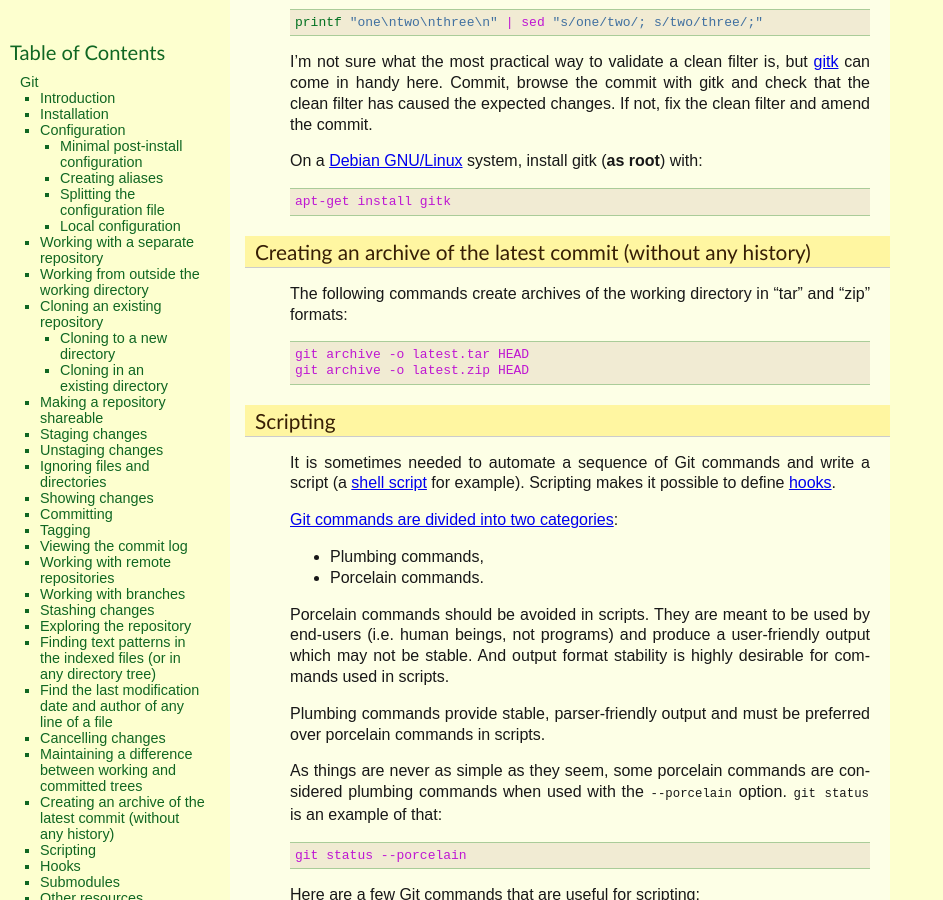
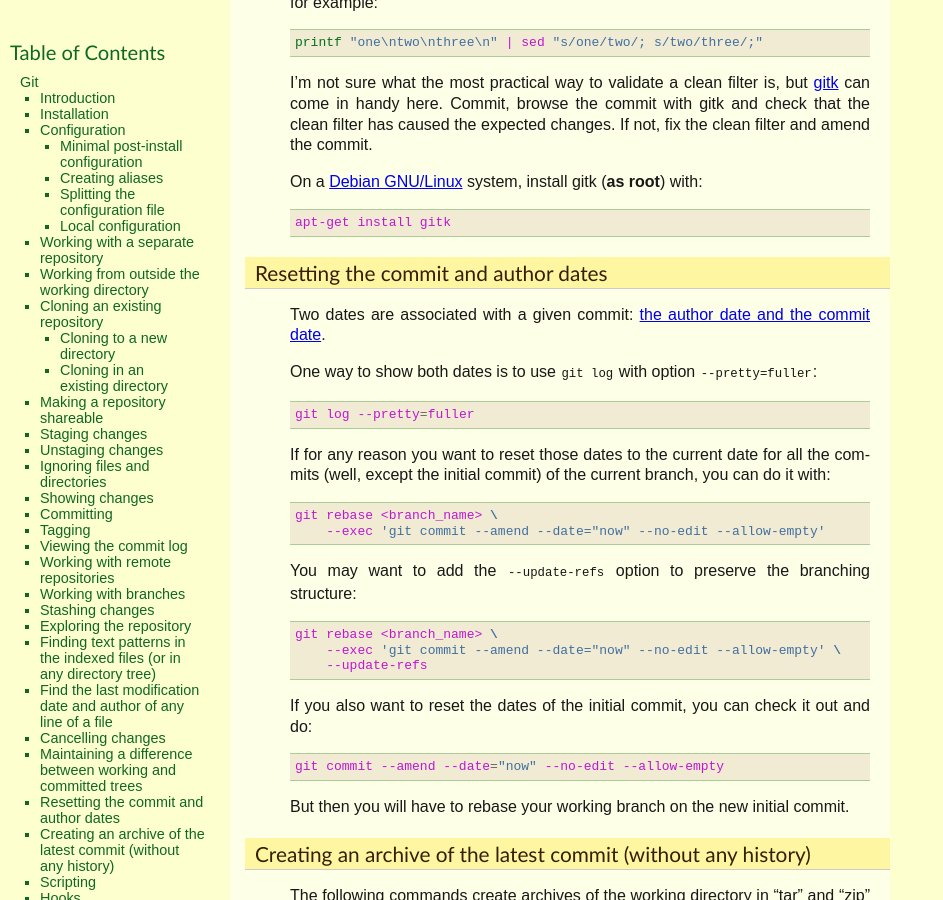
Before and after one commit to thierr26/thierr26_personal_notes_sphinx_sources, a Sphinx documentation site: the page built from source/git.rst, in a window 1280 px wide and 900 px high, scrolled down 17557 px. Shown: the whole window, without its empty margins (0-943 px from the left). Built offline with Sphinx 7.4.7, drawn with Linux system fonts in a browser that asks for light colours; some of the changed text lies outside the part shown.

Commit message:
Add the Git commit dates reset section

```diff
--- a/source/git.rst
+++ b/source/git.rst
@@ -1106,6 +1106,44 @@ root**) with::
   apt-get install gitk
 
 
+Resetting the commit and author dates
+-------------------------------------
+
+.. index::
+  pair: Git; log
+  pair: Git; rebase
+  pair: Git; commit
+
+Two dates are associated with a given commit: `the author date and the commit
+date  <https://stackoverflow.com/a/11857467>`_.
+
+One way to show both dates is to use ``git log`` with option
+``--pretty=fuller``::
+
+  git log --pretty=fuller
+
+If for any reason you want to reset those dates to the current date for all the
+commits (well, except the initial commit) of the current branch, you can do it
+with::
+
+  git rebase <branch_name> \
+      --exec 'git commit --amend --date="now" --no-edit --allow-empty'
+
+You may want to add the ``--update-refs`` option to preserve the branching
+structure::
+
+  git rebase <branch_name> \
+      --exec 'git commit --amend --date="now" --no-edit --allow-empty' \
+      --update-refs
+
+If you also want to reset the dates of the initial commit, you can check it out
+and do::
+
+  git commit --amend --date="now" --no-edit --allow-empty
+
+But then you will have to rebase your working branch on the new initial commit.
+
+
 Creating an archive of the latest commit (without any history)
 --------------------------------------------------------------
 
```
